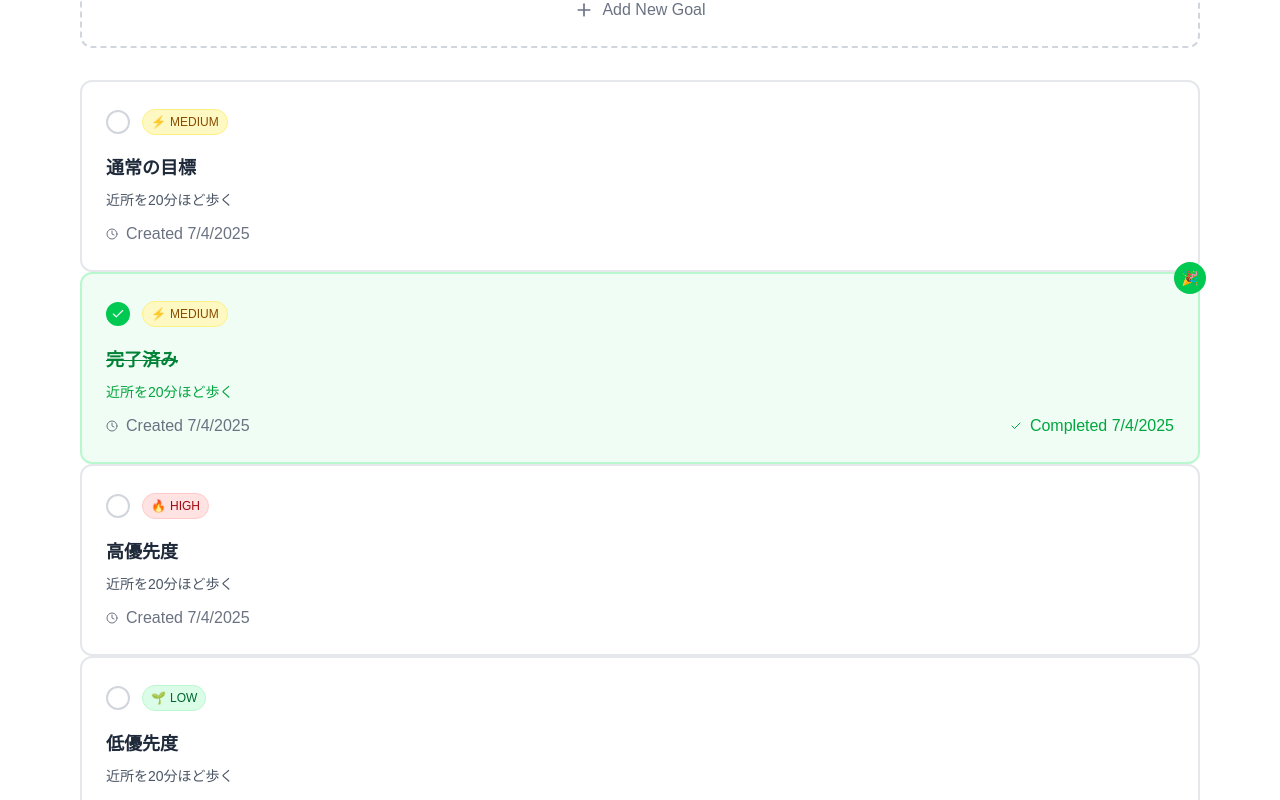
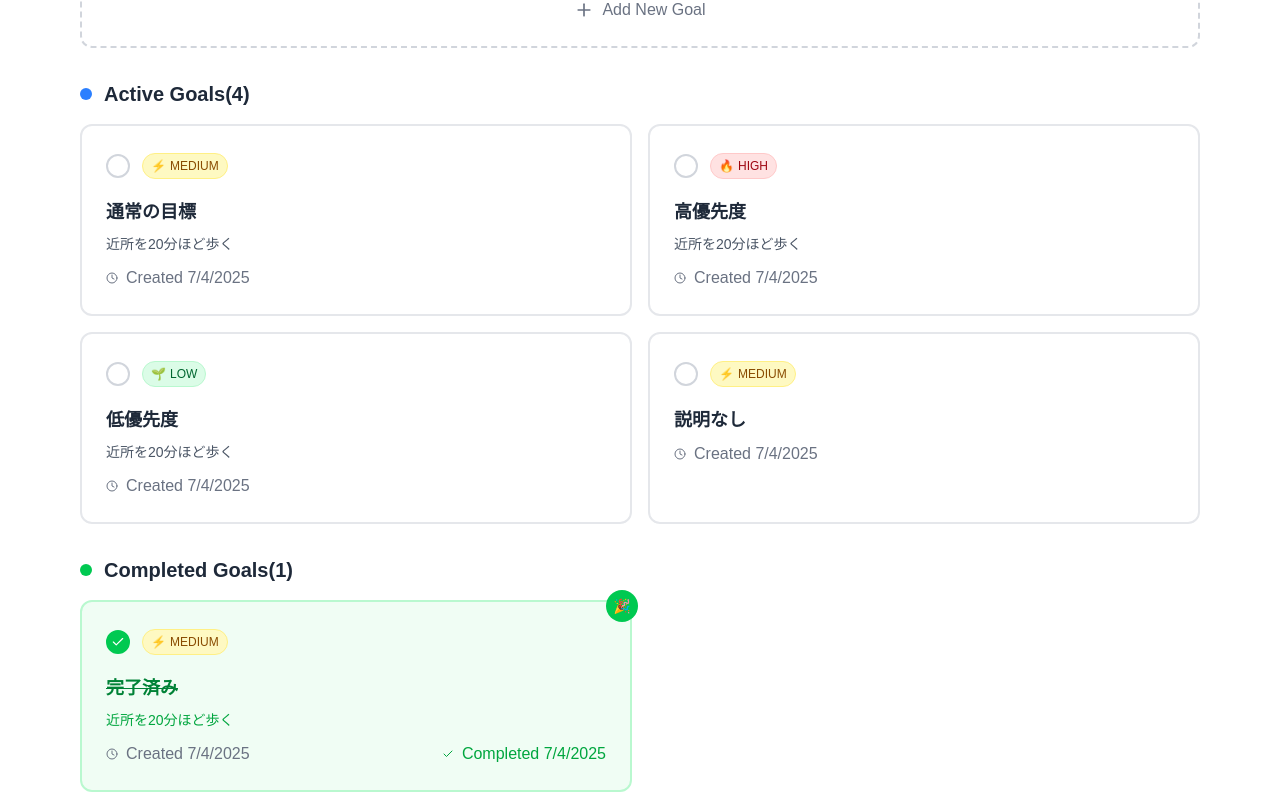
Before and after one commit to sadahana/goal-management-app, a Next.js app: page / in a window 1280 px wide. Shown: the part 240-1040 px from the top of the page. Built offline with nearby package versions, Linux system fonts and the light colour scheme.

Commit message:
refactor Goal List rendering to separate active and completed goals with improved layout

```diff
--- a/app/page.tsx
+++ b/app/page.tsx
@@ -5,9 +5,13 @@
 import { AddGoalForm } from "@/features/goals/containers/AddGoalForm";
 import { useGoals } from "./hooks/useGoals";
 import { GoalCard } from "@/features/goals/components/GoalCard";
+import { Target } from "lucide-react";
 
 export default function Home() {
   const { goals, addGoal, toggleGoal, updateGoal, deleteGoal } = useGoals();
+
+  const activeGoals = goals.filter((goal) => goal.completed === false);
+  const completedGoals = goals.filter((goal) => goal.completed === true);
 
   const today = getTodayFormatted();
 
@@ -21,9 +25,30 @@
         {/* Add Goal Form */}
         <AddGoalForm onAdd={addGoal} />
         {/* Goal List */}
+
+        {goals.length === 0 ? (
+          <div className="flex flex-col items-center mt-8">
+            <div className="w-20 h-20 rounded-full bg-gray-100 flex items-center justify-center mb-4">
+              <Target />
+            </div>
+            <h3 className="text-xl font-semibold text-gray-600 mb-2">
+              No goals yet
+            </h3>
+
+            <p className="text-gray-500">
+              Start by adding your first goal for today!
+            </p>
+          </div>
+        ) : (
+          <>
+            {activeGoals.length > 0 && (
               <div>
-          {goals.map((goal) => {
-            return (
+                <h2 className="text-xl font-semibold text-gray-800 mb-4 flex items-center">
+                  <span className="w-3 h-3 mr-3 bg-blue-500 rounded-full "></span>
+                  Active Goals({activeGoals.length})
+                </h2>
+                <div className="grid grid-cols-1 md:grid-cols-2 gap-4">
+                  {activeGoals.map((goal) => (
                     <GoalCard
                       key={goal.id}
                       goal={goal}
@@ -31,9 +56,35 @@
                       onUpdate={updateGoal}
                       onDelete={deleteGoal}
                     />
-            );
-          })}
+                  ))}
                 </div>
+              </div>
+            )}
+
+            {completedGoals.length > 0 && (
+              <div>
+                <h2 className="text-xl font-semibold text-gray-800 mb-4 flex items-center">
+                  <span className="w-3 h-3 mr-3 bg-green-500 rounded-full "></span>
+                  Completed Goals({completedGoals.length})
+                </h2>
+                <div className="grid grid-cols-1 md:grid-cols-2 gap-4">
+                  {completedGoals
+                    .filter((goal) => goal.completed)
+                    .map((goal) => (
+                      <GoalCard
+                        key={goal.id}
+                        goal={goal}
+                        onToggle={toggleGoal}
+                        onUpdate={updateGoal}
+                        onDelete={deleteGoal}
+                      />
+                    ))}
+                </div>
+              </div>
+            )}
+          </>
+        )}
+
         {/* Footer */}
         <div className=""></div>
       </div>
```
Lines whose indentation alone changed are shown as unchanged.
